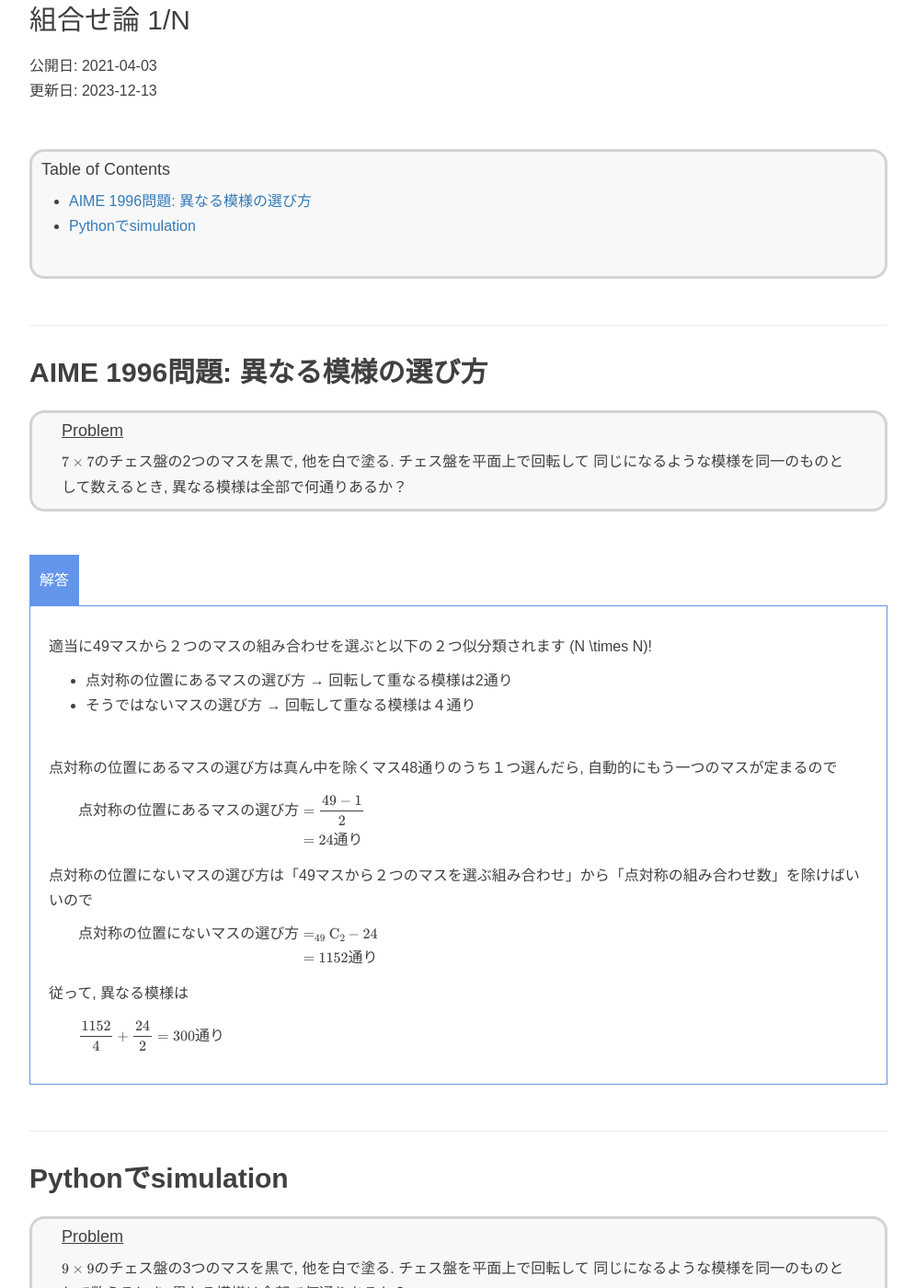
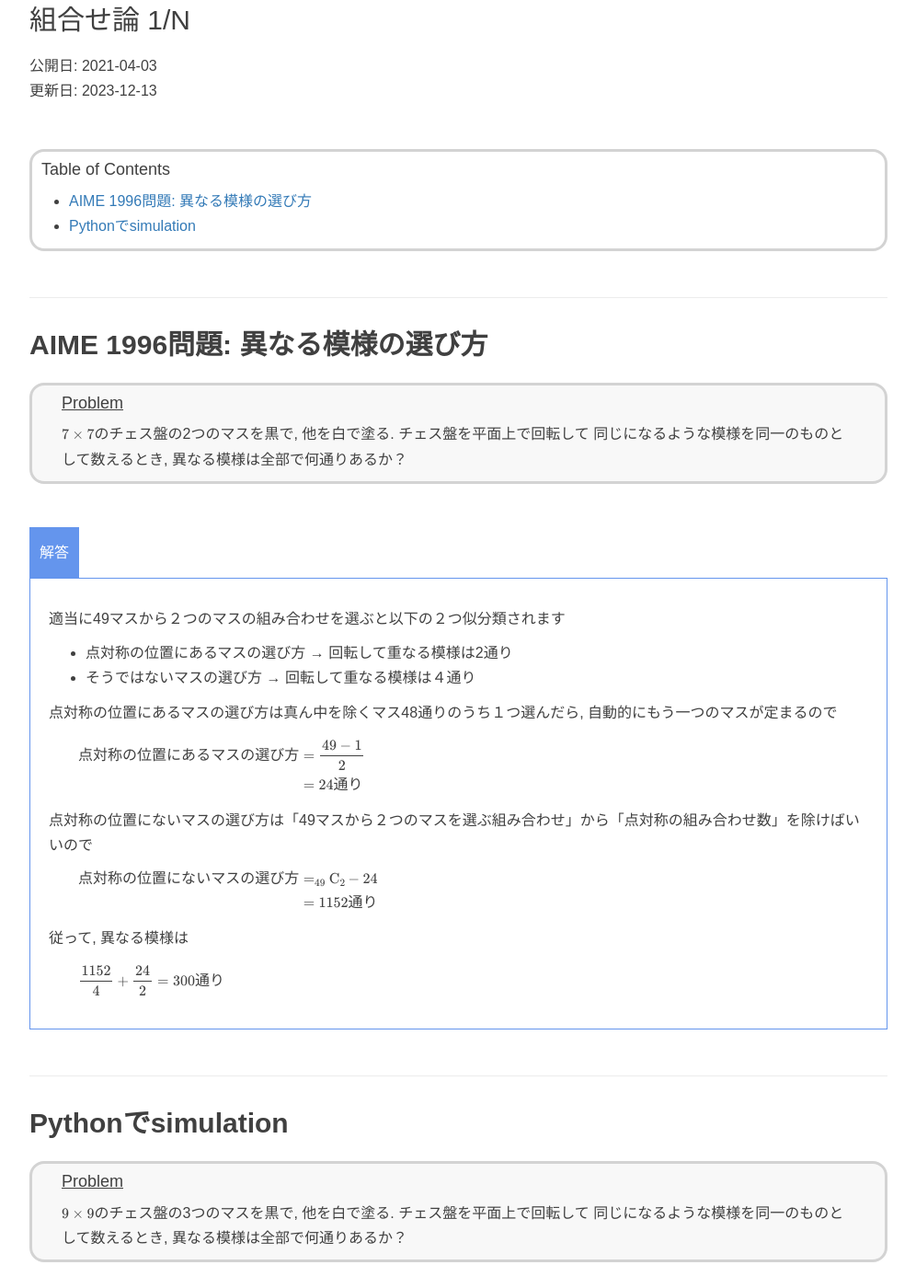
Before and after one commit to RyoNakagami/RyoNakagami.github.io, a Jekyll site: the page built from _posts/2021-04-03-pickup-square.md, in a window 1280 px wide and 1400 px high, scrolled down 273 px. Shown: the whole window at 92% size, without its empty margins (38-1034 px from the left). Built offline with Jekyll 4.4.1, drawn with Linux system fonts in a browser that asks for light colours; comment, search, counter and statistics services are not loaded.

Commit message:
FIX csss

```diff
--- a/_includes/featured-tags.html
+++ b/_includes/featured-tags.html
@@ -15,7 +15,7 @@
             url_encode/decode is for escaping otherwise extra <a> will get generated
             but it will break sort...
         {% endcomment %}
-        {% for tag in site.tags %}{% if tag[1].size > site.featured-condition-size %}
+        {% for tag in site.tags %}{% if tag[1].size >= site.featured-condition-size %}
                 <a data-sort="{{ site.posts.size | minus: tag[1].size | prepend: '0000' | slice: -4, 4 }}"
                     href="{{ site.baseurl }}/archive/?tag={{ tag[0] | url_encode }}"
                     title="{{ tag[0] }}"
--- a/_layouts/page.html
+++ b/_layouts/page.html
@@ -48,7 +48,7 @@ layout: default
                 col-sm-12
                 col-xs-12
                 sidebar-container
-            ">
+            " style="padding-left: 0;">
                 <!-- GitHub Last Commit -->
                 {% include latest_commit.html %}
 
--- a/_posts/2021-04-03-pickup-square.md
+++ b/_posts/2021-04-03-pickup-square.md
@@ -14,7 +14,7 @@ tags:
 
 ---
 
-<div style='border-radius: 1em; border-style:solid; border-color:#D3D3D3; background-color:#F8F8F8'>
+<div style='border-radius: 1em; border-style:solid; border-color:#D3D3D3; background-color:#F8F8F8 margin-bottom:0px !important'>
 
 <p class="h4">&nbsp;&nbsp;Table of Contents</p>
 
@@ -25,7 +25,6 @@ tags:
 - [Pythonでsimulation](#python%E3%81%A7simulation)
 
 <!-- END doctoc generated TOC please keep comment here to allow auto update -->
-
 
 </div>
 
@@ -47,7 +46,7 @@ $7 \times 7$のチェス盤の2つのマスを黒で, 他を白で塗る. チェ
 <div style="border: 1px solid #6495ED; font-size: 100%; padding: 20px;">
 
 適当に49マスから２つのマスの組み合わせを選ぶと以下の２つ似分類されます
-(N \times N)!
+
 - 点対称の位置にあるマスの選び方 → 回転して重なる模様は2通り
 - そうではないマスの選び方 → 回転して重なる模様は４通り
 
--- a/css/ryo-blog.css
+++ b/css/ryo-blog.css
@@ -42,7 +42,7 @@
   border-color: #0085a1;
 }
 .sidebar-container .short-about img {
-  width: 80%;
+  width: 55%;
   display: block;
   border-radius: 5px;
   margin-bottom: 20px;
@@ -850,7 +850,7 @@ samp {
 }
 .post-container ul,
 .post-container ol {
-  margin-bottom: 40px;
+  margin-bottom: 10px;
 }
 @media screen and (max-width: 768px) {
   .post-container ul,
```
Also changed, not shown: css/ryo-blog.min.css.
